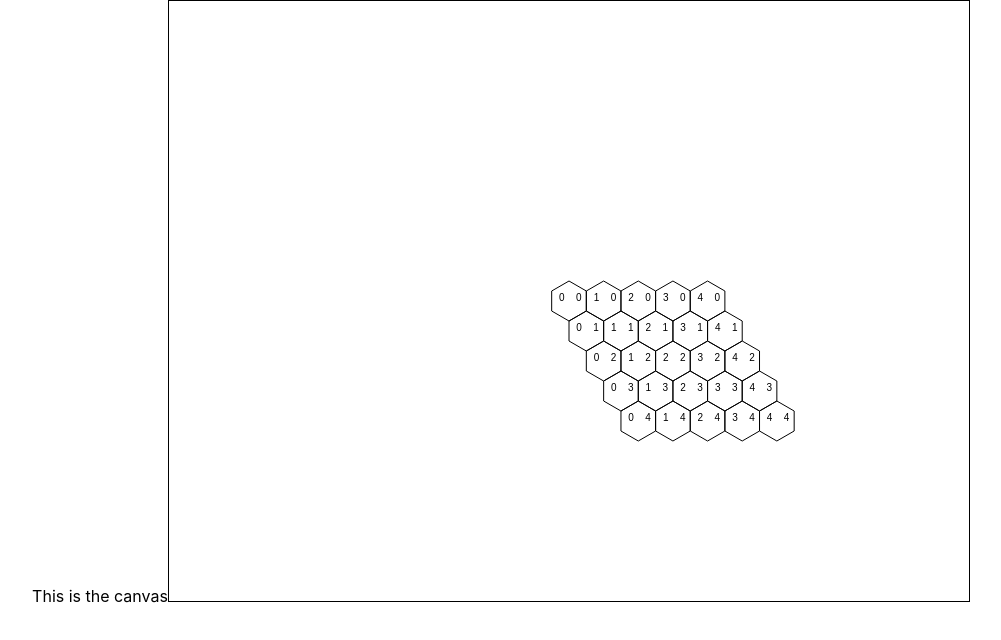
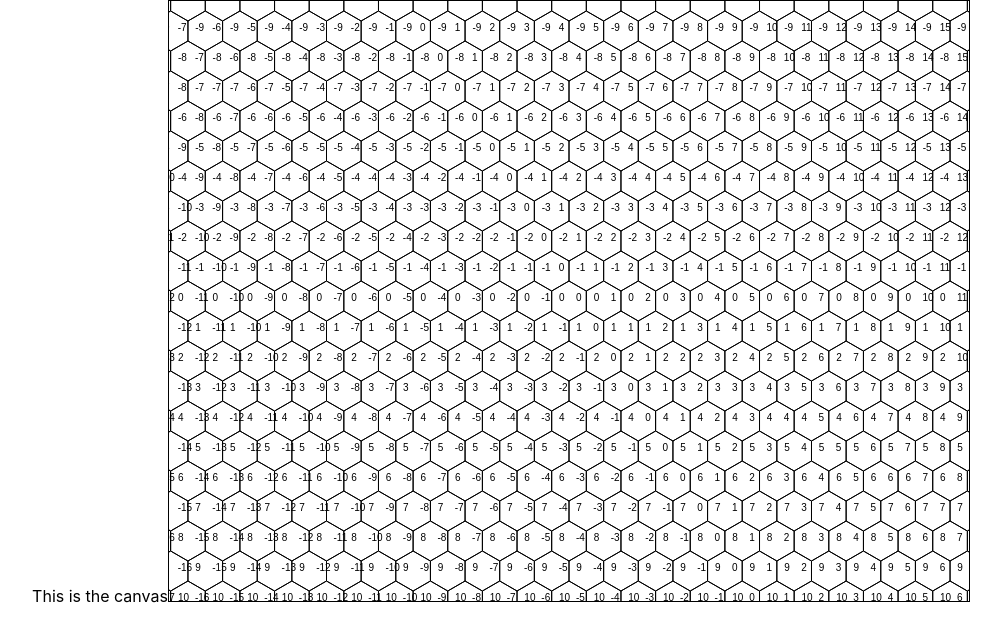
Before and after one commit to Eldamarth/hexBoard, a React (Create React App) app: page / in a window 1280 px wide. Shown: the top 640 px of the page, without its empty margins (139-1140 px from the left). Built offline with nearby package versions, Linux system fonts and the light colour scheme.

Commit message:
Get hexes to display across entire canvas

```diff
--- a/src/App.js
+++ b/src/App.js
@@ -1,5 +1,4 @@
 import React from 'react';
-import logo from './logo.svg';
 import './styles/App.css';
 import Canvas from './components/canvas.jsx'
 
--- a/src/components/canvas.jsx
+++ b/src/components/canvas.jsx
@@ -16,11 +16,13 @@ class Canvas extends Component{
 
 
     componentWillMount(){
+        let hexParameters = this.getHexParameters();
         this.setState({
             canvasSize:{
                 canvasHeight: 600,
                 canvasWidth: 800,
-            }
+            },
+            hexParameters: hexParameters,
         })
     }
 
@@ -34,10 +36,18 @@ class Canvas extends Component{
     }
 
     drawHexes(){
-        for (let row = 0; row <=4; row++) {
-            for (let col = 0; col <=4; col++) {
+        const {canvasWidth, canvasHeight} = this.state.canvasSize;
+        const { hexWidth, hexHeight, vertDist, horDist} = this.state.hexParameters;
+        const hexOrigin = this.state.hexOrigin;
+        let cLeftSide = Math.round(hexOrigin.x/hexWidth)*4;
+        let cRightSide = Math.round((canvasWidth-hexOrigin.x)/hexWidth*2);
+        let rTopSide = Math.round(hexOrigin.y/(hexHeight/2));
+        let rBottomSide = Math.round((canvasHeight - hexOrigin.y)/(hexHeight/2));
+
+        for (let row = -rTopSide; row <=rBottomSide; row++) {
+            for (let col = -cLeftSide; col <= cRightSide; col++) {
                 // console.log(row,col);
-                let center = this.hexToPix(this.Hex(row,col));
+                let center = this.hexToPix(this.Hex(col,row));
                 // console.log(center);
                 this.drawHex(this.canvasHex, center);
                 this.drawHexCoordinates(this.canvasHex, center, this.Hex(row,col))
@@ -65,8 +75,15 @@ class Canvas extends Component{
         return this.Point(x,y);
     }
 
+    getHexParameters(){
+        let hexHeight = this.state.hexSize * 2;
+        let hexWidth = Math.sqrt(3)/2 * hexHeight;
+        let vertDist = hexHeight *0.75;
+        let horDist = hexWidth;
+        return  { hexWidth, hexHeight, vertDist, horDist}
+    }
+
     hexToPix(hex){
-
         let {hexOrigin} = this.state;
         let x = this.state.hexSize * (Math.sqrt(3) * hex.col  +  Math.sqrt(3)/2 * hex.row)+hexOrigin.x;
         let y = this.state.hexSize * (3/2 * hex.row)+hexOrigin.y;
```
